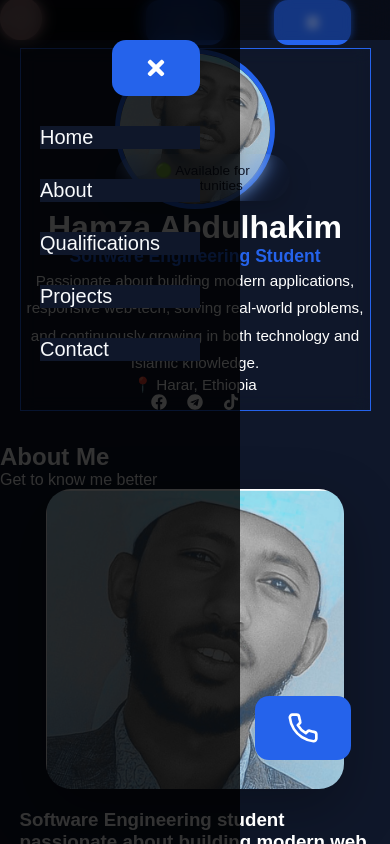
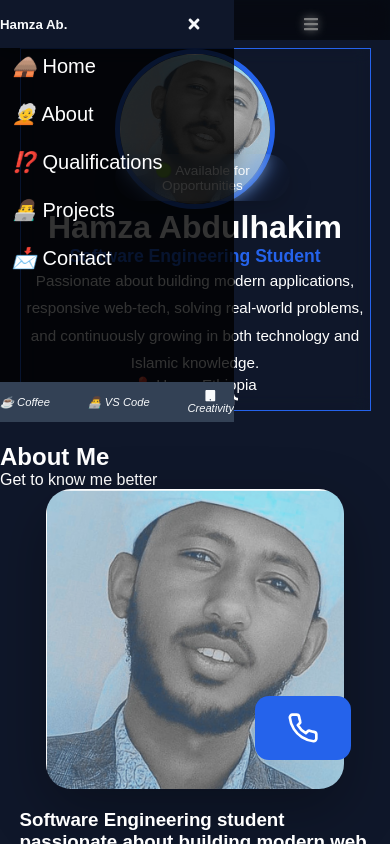
Before and after one commit to HamzaAbdulhakim/oborra.tech, a React (Vite) app: page / in a window 390 px wide. Both pictures are taken after a click on the button 312 px from the left and 22 px from the top of the page. Shown: the top 844 px of the page. Built offline with nearby package versions, Linux system fonts and the light colour scheme.

Commit message:
modified version of sidebar

```diff
--- a/index.html
+++ b/index.html
@@ -13,7 +13,7 @@
 
   </head>
   <body >
-    <div id="root"></div>
+    <div id="root" data-theme="dark"></div>
     <script type="module" src="/src/main.jsx"></script>
   </body>
 </html>
--- a/src/components/sideBar.jsx
+++ b/src/components/sideBar.jsx
@@ -1,26 +1,22 @@
 import "../styles/sideBar.css";
 import { FaTimes } from "react-icons/fa";
+import { useState } from "react";
 import navigation from "../data/navigation";
+
+import { FaTablet } from "react-icons/fa";
 function Sidebar({ isOpen, setIsOpen, activeSection }) {
+  const [isHovered, setIsHovered] = useState(false);
+  return (
+    <>
+      {isOpen && <div className="overlay" onClick={() => setIsOpen(false)} />}
 
-    return (
-
-        <>
-        {
-isOpen &&
-
-<div
-
-className="overlay"
-
-onClick={()=>setIsOpen(false)}
-
-/>
-}
-
-           <aside
-           className = { isOpen ? "sidebar open": "sidebar"}>
-
+      {isOpen ? (
+        <aside className="sidebar open">
+          <div className="sidebar-btn">
+            <div>
+              <h5> Hamza Ab.</h5>
+            </div>
+            <div>
               <button
                 className="close-btn"
                 aria-label="Close navigation menu"
@@ -28,35 +24,30 @@ onClick={()=>setIsOpen(false)}
               >
                 <FaTimes />
               </button>
+            </div>
+          </div>
 
-
-
-
-
+          <div className="side-links">
             {navigation.map((item) => (
-
-            <a key={item.id}
-
+              <a
+                key={item.id}
                 href={`#${item.id}`}
-
-                onClick={()=>setIsOpen(false)}
-
-                className={
-                    activeSection === item.id
-                        ? "active"
-                        : ""
-                }
-
+                className={activeSection === item.id ? "active" : ""}
+                onClick={()=>setIsOpen(!isOpen)}
               >
-                {item.label}
+              <i onClick={()=>setIsHovered(true)}> {item.icon}</i> {  item.label}
               </a>
-
             ))}
-
-            </aside>
-
+          </div>
+          <div className="tasks">
+            <i className="coffee">☕</i>
+            <i className="code">👨‍💻</i>
+            <i className="result"><FaTablet /></i>
+            </div>                  </aside>
+      ) : (
+        " "
+      )}
     </>
-
   );
 }
 
--- a/src/data/navigation.js
+++ b/src/data/navigation.js
@@ -1,8 +1,8 @@
 // src/data/navigation.js
 export default [
-  { id: "header", label: "Home" },
-  { id: "about", label: "About" },
-  { id: "qualifications", label: "Qualifications" },
-  { id: "projects", label: "Projects" },
-  { id: "contact", label: "Contact" },
+  { id: "header", label: "Home", icon: "🛖" },
+  { id: "about", label: "About" , icon: "🧑‍🦳"},
+  { id: "qualifications", label: "Qualifications" , icon: "⁉️"},
+  { id: "projects", label: "Projects" , icon: "👨‍💻"},
+  { id: "contact", label: "Contact" , icon: "📩"},
 ];
--- a/src/styles/navbar.css
+++ b/src/styles/navbar.css
@@ -12,7 +12,11 @@
 
   padding: 0 4rem;
 
-  background: transparent;
+  background: rgba(0, 0, 0, .12);
+
+  color:  white;
+
+  backdrop-filter: blur(8px);
 
   position: fixed;
 
@@ -28,12 +32,17 @@
 }
 
 #logo::before {
+
   content: "HA";
-  background: pink;
-  color: var(--card-bg);
-  font-size: 1.4rem;
+  width: min(100px, 100%);
+  height: auto;
+  margin: 12px auto;
+  background: none;
+  padding: 0 20px;
+  color: white;
+  backdrop-filter: blur(5px);
+  font-size: clamp(1rem, 0.5rem, 1.5rem);
   border-radius: 100%;
-  padding: 9px 5px;
   box-shadow: var(--shadow-md);
 }
 .nav-actions {
@@ -47,18 +56,6 @@
   z-index: 999;
 }
 
-/*.theme-btn {
-    background: transparent;
-    border: 2px solid #38BDF8;
-    color: inherit;
-    width: 42px;
-    height: 42px;
-    border-radius: 50%;
-    cursor: pointer;
-    font-size: 18px;
-    transition: all 0.3s ease;
-}
-*/
 .theme-btn:hover {
   transform: scale(1.1);
 }
@@ -80,9 +77,9 @@
 
   padding: 1rem 2rem;
 
-  background: var(--primary-color);
+  /* background: var(--backround-color); */
 
-  color: white;
+  /* color: var(--text-color); */
 
   border: none;
 
@@ -96,15 +93,34 @@
     background 0.35s ease;
 }
 
-#logo{
+#logo {
   position: absolute;
   top: 0;
   left: 0%;
 }
 
 .theme-btn {
+  background: none;
+  color: var(--text-color);
+  border: 1px solid var(--primary-color);
+  width: min(42px, 100%);
+  height: auto;
+  border-radius: 50%;
+  cursor: pointer;
+  font-size: clamp(1rem, 0.5rem, 1.5rem);
+  transition: all 0.3s ease;
+}
+
+.menu-btn {
   background: transparent;
-  color: inherit;
+  color: var(--text-color);
+  border: 1px solid var(--primary-color);
+  width: min(42px, 100%);
+  height: auto;
+  border-radius: 50%;
+  cursor: pointer;
+  font-size: clamp(1rem, 0.5rem, 1.5rem);
+  transition: all 0.3s ease;
 }
 .nav h2 {
   color: #38bdf8;
@@ -136,7 +152,6 @@
 
 .nav-links a {
   position: relative;
-
 
   transition: 0.35s;
 }
@@ -170,10 +185,9 @@
   width: 100%;
 }
 
-button.menu-btn{
+button.menu-btn {
   display: none;
 }
-
 
 @media (max-width: 600px) {
   .nav-links {
--- a/src/styles/sideBar.css
+++ b/src/styles/sideBar.css
@@ -1,55 +1,84 @@
- .sidebar {
+.sidebar {
+  display: none;
+
+  position: relative;
 
   top: 0;
-
-  display: none;
-
-  height: 100vh;
+  min-height: 50dvh;
 
   background: var(--background-color);
 
   color: var(--text-color);
-
-
-  flex-direction: column;
   gap: 30px;
 
   padding: 40px;
-  width: 240px;
+  width: min(280px, 60%);
   transform: translateX(100%);
   pointer-events: none;
   transition: transform 0.35s ease;
   z-index: 1100;
 }
 
-
-.sidebar a {
-  font-size: 20px;
-  background: var(--text-color);
-  color: var(--background-color);
+.side-links{
+  position: absolute;
+  top: 10%;
+  left: 0;
+  display: flex;
+  flex-direction: column;
 }
 
+.side-links a{
+  padding: 12px;
+  font-size: 20px;
+  /* background: var(--text-color); */
+  /* color: var(--background-color); */
+}
+
+.sidebar-btn {
+  position: absolute;
+  top: 0;
+  left: 0;
+  background: var(--background-color);
+  color: var(--text-color);
+  backdrop-filter: blur(5px);
+  width: 100%;
+  display: flex;
+  flex-direction: row;
+  justify-content: space-between;
+  align-items: center;
+  font-size: clamp(1rem, 0.5em, 0.05rem);
+  gap: 12px;
+}
+
+/* .logo { */
+  /* width: 42px; */
+  /* height: auto; */
+  /* background: none; */
+  /* border: none; */
+  /* color: white; */
+  /* font-size: 24px; */
+  /* cursor: pointer; */
+/* } */
+
 .close-btn {
-  background: none;
-
-  border: none;
-
-  color: white;
-
-  font-size: 24px;
+  background: transparent;
+  color: inherit;
+  font-size: clamp(1rem, 0.5rem, 0.05rem);
 
   cursor: pointer;
 
-  align-self: flex-end;
-
+  align-items: center;
 }
 
+.close-btn:hover{
+  background: red;
+}
 .sidebar.open {
-
   position: absolute;
   top: 0;
   left: 0;
-  background: rgba(0, 0, 0, .8);
+  background: rgba(0, 0, 0, 0.8);
+  color: white;
   backdrop-filter: blur(8px);
   transform: translateY(0);
   visibility: visible;
@@ -68,8 +97,41 @@
   z-index: 1050;
 }
 
-@media(max-width: 1024px){
-  .sidebar.open{
+.tasks{
+  background: var(--border-color);
+  color: var(--text-color);
+  position: absolute;
+  bottom: 0%;
+  left: 0;
+  z-index: 999;
+  width: min(280px, 100%);
+  height: 40px;
+  font-size: clamp(0.7rem, 0.3rem, 0.05rem);
+  display: flex;
+  flex-direction: row;
+  justify-content: space-between;
+  gap: 20px;
+  align-items: center;
+  overflow: hidden;
+  outline: none;
+}
+
+i.coffee::after{
+  content: " Coffee";
+  gap: 14px;
+}
+
+i.code::after{
+  content: " VS Code";
+}
+
+i.result::after{
+  content: "Creativity";
+  overflow: hidden;
+}
+
+@media (max-width: 1024px) {
+  .sidebar.open {
     display: flex;
   }
 }
--- a/src/styles/variables2.css
+++ b/src/styles/variables2.css
@@ -7,7 +7,6 @@
 ========================================= */
 
 :root {
-
   /* ==========================
        COLORS
     ========================== */
@@ -49,10 +48,10 @@
        SHADOWS
     ========================== */
 
-    --shadow-sm: 0 2px 8px rgba(0, 0, 0, .05);
-    --shadow-md: 0 8px 20px rgba(0, 0, 0, .08);
-    --shadow-lg: 0 15px 40px rgba(0, 0, 0, .12);
-    --shadow-xl: 0 30px 60px rgba(0, 0, 0, .18);
+  --shadow-sm: 0 2px 8px rgba(0, 0, 0, 0.05);
+  --shadow-md: 0 8px 20px rgba(0, 0, 0, 0.08);
+  --shadow-lg: 0 15px 40px rgba(0, 0, 0, 0.12);
+  --shadow-xl: 0 30px 60px rgba(0, 0, 0, 0.18);
 
   /* ==========================
        BORDER RADIUS
@@ -68,7 +67,7 @@
        SPACING
     ========================== */
 
-    --space-xs: .5rem;
+  --space-xs: 0.5rem;
   --space-sm: 1rem;
   --space-md: 1.5rem;
   --space-lg: 2rem;
@@ -87,9 +86,9 @@
        TRANSITIONS
     ========================== */
 
-    --transition-fast: .2s ease;
-    --transition-normal: .35s ease;
-    --transition-slow: .5s ease;
+  --transition-fast: 0.2s ease;
+  --transition-normal: 0.35s ease;
+  --transition-slow: 0.5s ease;
 
   /* ==========================
        Z-INDEX
@@ -106,8 +105,8 @@
 
   --font-family: "Poppins", sans-serif;
 
-    --font-size-xs: .8rem;
-    --font-size-sm: .9rem;
+  --font-size-xs: 0.8rem;
+  --font-size-sm: 0.9rem;
   --font-size-md: 1rem;
   --font-size-lg: 1.2rem;
   --font-size-xl: 2rem;
@@ -135,8 +134,7 @@
 ========================================= */
 
 [data-theme="dark"] {
-
-    --background-color: #020617;
+  --background-color: #0f172a;
   --section-bg: #0f172a;
   --card-bg: #1e293b;
 
@@ -147,12 +145,20 @@
 
   --secondary-color: #f8fafc;
 
-    --shadow-sm: 0 2px 8px rgba(0, 0, 0, .30);
-    --shadow-md: 0 10px 25px rgba(0, 0, 0, .40);
-    --shadow-lg: 0 20px 45px rgba(0, 0, 0, .50);
-    --shadow-xl: 0 35px 70px rgba(0, 0, 0, .60);
+  --shadow-sm: 0 2px 8px rgba(0, 0, 0, 0.3);
+  --shadow-md: 0 10px 25px rgba(0, 0, 0, 0.4);
+  --shadow-lg: 0 20px 45px rgba(0, 0, 0, 0.5);
+  --shadow-xl: 0 35px 70px rgba(0, 0, 0, 0.6);
 }
 
+[data-theme="light"] {
+  --text-color: #0f172a;
+  --section-bg: #0f172a;
+  --card-bg: #1e293b;
+  --backround-color: #f8fafc;
+  --text-light: #cbd5e1;
+  --border-color: #334155;
+}
 /* =========================================
    GLOBAL UI
 ========================================= */
```
Lines whose indentation alone changed are shown as unchanged.
